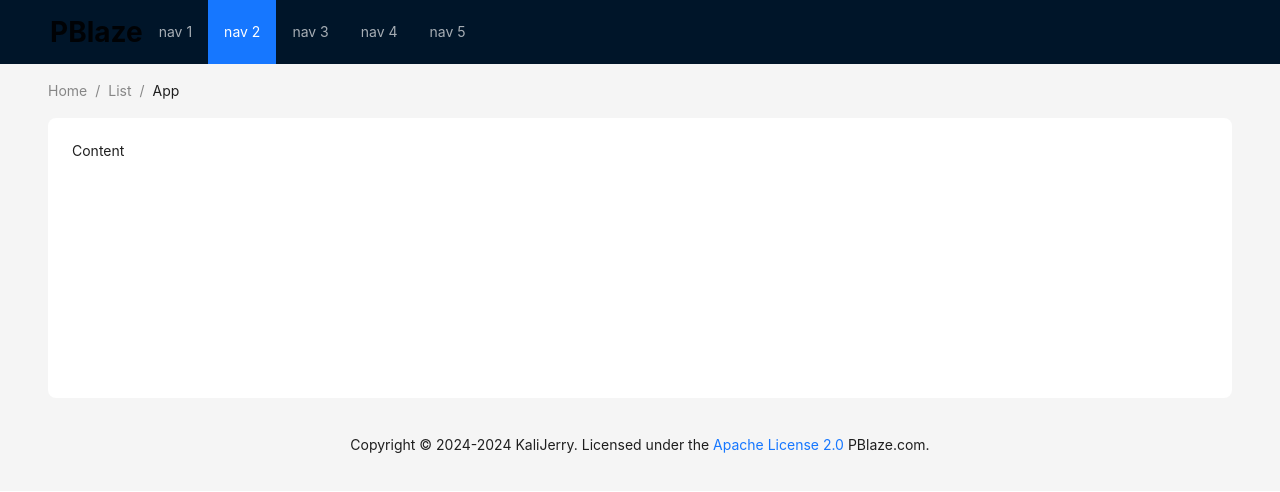
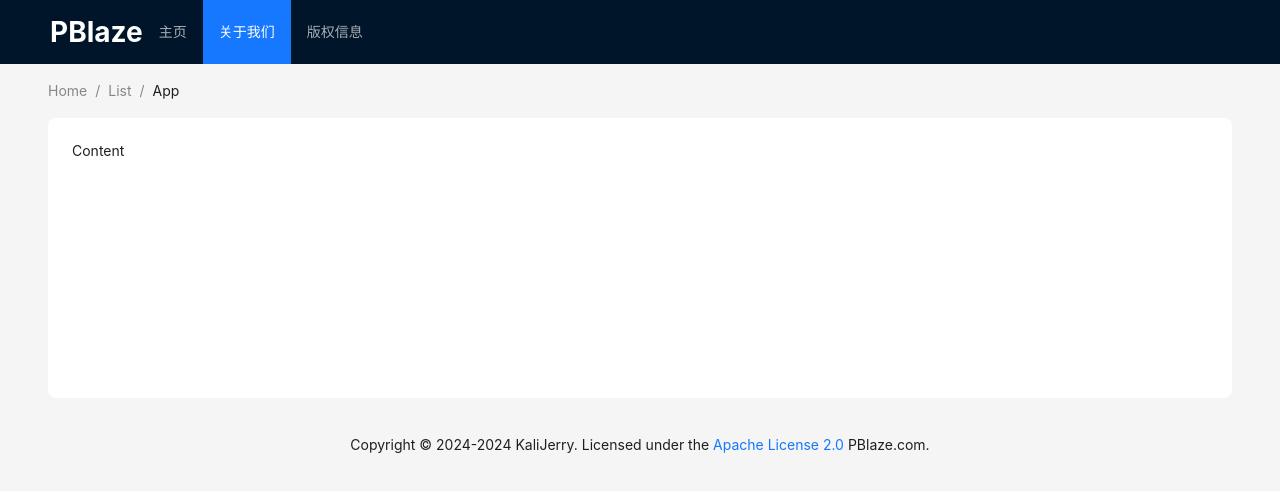
Before and after one commit to zdwtest/pblaze_website, a React (Create React App) app: page / in a window 1280 px wide. Shown: the top 492 px of the page. Built offline with nearby package versions, Linux system fonts and the light colour scheme.

Commit message:
列表修改

```diff
--- a/src/App.tsx
+++ b/src/App.tsx
@@ -1,13 +1,27 @@
 import React from 'react';
 import { Layout , Menu, Breadcrumb,theme } from 'antd';
-
+import logo from '/src/img/pblaze_logo.png';
 const { Header, Content, Footer } = Layout;
 const currentYear = new Date().getFullYear(); //版权年份
-const nav_number = 5; //标签页数量
-const items = new Array(nav_number).fill(null).map((_, index) => ({
-    key: index + 1,
-    label: `nav ${index + 1}`,
-}));
+
+const items = [
+    {
+        label: '主页',
+        key: '1',
+        onClick: () => { window.location.href = '/'; }
+    },
+    {
+        label: '关于我们',
+        key: '2',
+        onClick: () => { window.location.href = '/about'; }
+    },
+    {
+        label: '版权信息',
+        key: '3',
+        onClick: () => { window.location.href = '/copyright'; }
+    },
+];
+
 
 const App: React.FC = () => {
     const {
@@ -18,7 +32,7 @@ const App: React.FC = () => {
             <Layout>
 
                 <Header style={{display: 'flex', alignItems: 'center'}}>
-                    <h1>
+                    <h1 style={{ color: 'white' }}>
                         PBlaze
                     </h1>
                     <div className="pblaze-logo"/>
```
